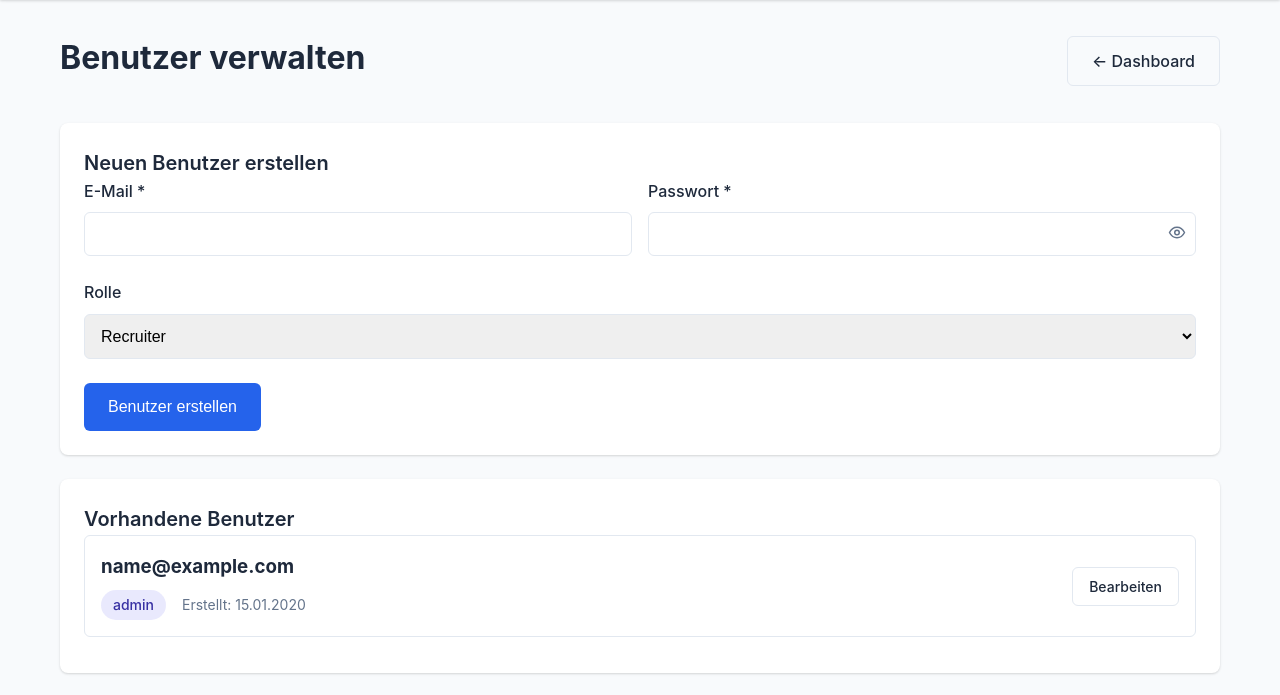
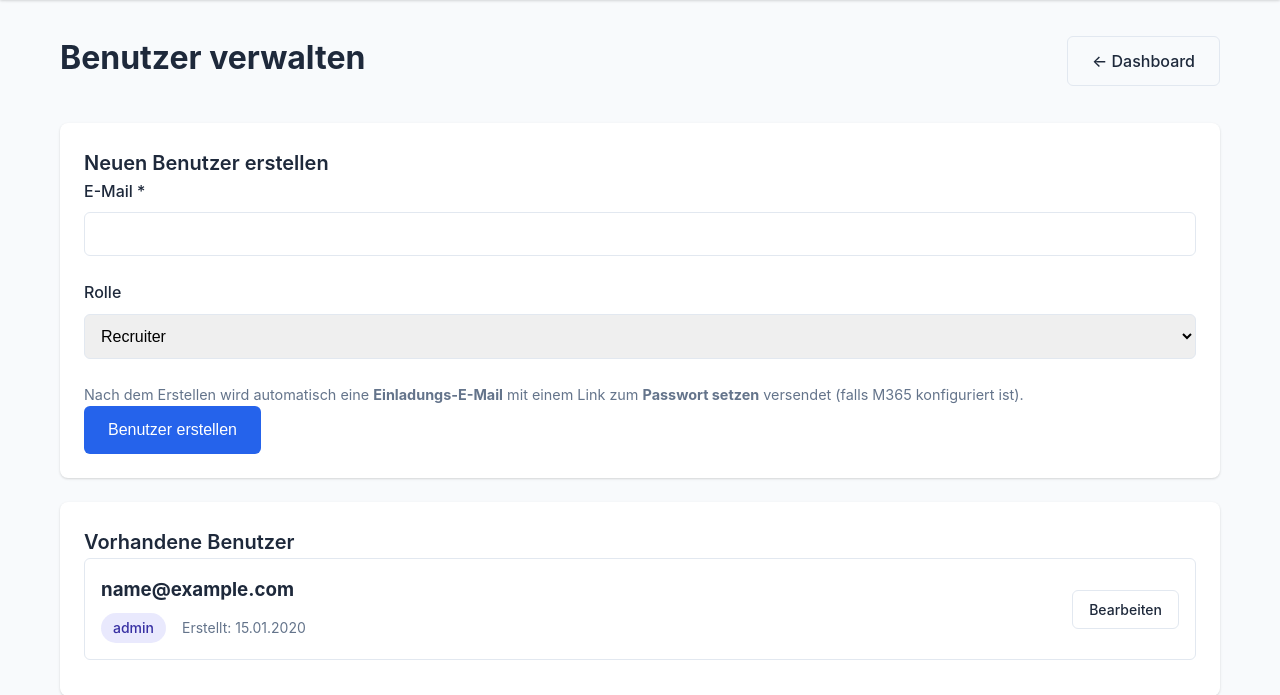
Before and after one commit to Neo-Lox/applicant-portal, a Flask app: page /admin/users in a window 1280 px wide. Shown: the part 75-770 px from the top of the page. Run offline with Flask 3, Linux system fonts and the light colour scheme; the visitor is signed in with stand-in values (Sample User, id 1); tables that the repository leaves empty hold one stand-in row (values such as "Sample post"); some libraries are stand-ins or nearby versions.

Commit message:
feat: invite email + enforce stronger password policy
- Send invitation email with set-password link when creating internal users

- Add admin action to resend invitation/set-password link

- Enforce password policy: 8+ chars, 1 uppercase, 1 special (reset + admin set)

- Update admin UI: create users via invitation (no manual password)

- Update reset password hint text

```diff
--- a/app/email.py
+++ b/app/email.py
@@ -460,6 +460,62 @@ def send_password_reset_email(*, to_email: str, reset_url: str) -> bool:
     if _send_graph_mail(to_email, subject, html):
         return True
     current_app.logger.info("Sending password reset to %s (stub)", to_email)
+    return False
+
+
+def send_user_invitation_email(*, to_email: str, set_password_url: str) -> bool:
+    """
+    Send an invitation email to internal users (recruiters/admins/viewers).
+
+    The email contains a one-time set-password link (implemented via the password reset flow).
+    """
+    subject = "Neo Lox GmbH – Applicant Portal – Einladung"
+    safe_url = _html.escape(str(set_password_url or ""), quote=True)
+    signature = _email_signature_html()
+    ttl_hours = int(current_app.config.get("PASSWORD_RESET_TTL_HOURS", 2) or 2)
+    html = f"""
+    <div style="display:none;max-height:0;overflow:hidden;opacity:0;color:transparent;">
+      Einladung – Konto erstellen – Passwort setzen.
+    </div>
+
+    <div style="font-family: -apple-system, BlinkMacSystemFont, 'Segoe UI', Roboto, Arial, sans-serif; background:#f1f5f9; padding:24px;">
+      <div style="max-width:720px; margin:0 auto; background:#ffffff; border:1px solid #e2e8f0; border-radius:14px; overflow:hidden;">
+        <div style="padding:18px 22px; background:#0f172a;">
+          <div style="font-size:14px; letter-spacing:0.06em; text-transform:uppercase; color:#cbd5e1;">Neo Lox GmbH</div>
+          <div style="font-size:20px; font-weight:750; color:#ffffff; margin-top:4px;">Einladung ins Applicant Portal</div>
+        </div>
+
+        <div style="padding:22px; color:#0f172a;">
+          <p style="margin:0 0 12px 0; font-size:16px;">Guten Tag,</p>
+          <p style="margin:0 0 14px 0; font-size:15px; line-height:1.5;">
+            Sie wurden eingeladen, das <strong>Neo Lox Applicant Portal</strong> zu nutzen.
+            Bitte setzen Sie jetzt Ihr Passwort, um sich anmelden zu können.
+          </p>
+          <p style="margin:0 0 14px 0;">
+            <a href="{safe_url}" style="display:inline-block; padding:11px 16px; background:#2563eb; color:#ffffff; text-decoration:none; border-radius:10px; font-weight:750;">
+              Passwort setzen
+            </a>
+          </p>
+          <p style="margin:0; color:#475569; font-size:13px; line-height:1.5;">
+            Falls der Button nicht funktioniert, öffnen Sie diesen Link:
+            <a href="{safe_url}" style="color:#2563eb;">{safe_url}</a>
+          </p>
+          <p style="margin:10px 0 0 0; color:#475569; font-size:13px; line-height:1.5;">
+            Der Link ist {ttl_hours} Stunden gültig.
+          </p>
+
+          {signature}
+        </div>
+
+        <div style="padding:14px 22px; background:#f8fafc; border-top:1px solid #e2e8f0; color:#64748b; font-size:12px; line-height:1.5;">
+          Diese Nachricht wurde automatisch erstellt. Bitte antworten Sie nicht auf diese E-Mail.
+        </div>
+      </div>
+    </div>
+    """
+    if _send_graph_mail(to_email, subject, html):
+        return True
+    current_app.logger.info("Sending invitation to %s (stub)", to_email)
     return False
 
 
--- a/app/routes/admin.py
+++ b/app/routes/admin.py
@@ -1,10 +1,11 @@
 from functools import wraps
+import secrets
 from datetime import date, datetime
 
 from flask import Blueprint, redirect, render_template, request, url_for
 
 from ..auth_utils import current_user, login_required
-from ..email import send_test_email
+from ..email import send_test_email, send_user_invitation_email
 from ..extensions import db
 from ..models import (
     Application,
@@ -19,6 +20,9 @@ from ..models import (
     workflow_step_fallback_users,
     AttachmentDocumentLink,
 )
+from ..password_policy import password_policy_error
+from ..security import issue_password_reset_token
+from ..url_utils import public_url_for
 
 
 def admin_required(view):
@@ -792,25 +796,35 @@ def create_user():
     from werkzeug.security import generate_password_hash
 
     email = (request.form.get("email") or "").strip().lower()
-    password = request.form.get("password") or ""
     role = request.form.get("role") or "recruiter"
     if role not in {"admin", "recruiter", "viewer"}:
         role = "recruiter"
 
-    if not email or not password:
-        return redirect(url_for("admin.users", error="Bitte E-Mail und Passwort angeben."))
+    if not email:
+        return redirect(url_for("admin.users", error="Bitte E-Mail angeben."))
 
     if User.query.filter_by(email=email).first():
         return redirect(url_for("admin.users", error="E-Mail ist bereits vergeben."))
 
+    # Create with a random temp password so the invited user MUST set a password via the email link.
+    temp_password = secrets.token_urlsafe(24)
     user = User(
         email=email,
-        password_hash=generate_password_hash(password),
+        password_hash=generate_password_hash(temp_password),
         role=role,
     )
     db.session.add(user)
     db.session.commit()
-    return redirect(url_for("admin.users", success="Benutzer erstellt."))
+
+    # Send invitation email (best-effort)
+    try:
+        token = issue_password_reset_token(user.id)
+        reset_url = public_url_for("auth.reset_password", token=token)
+        send_user_invitation_email(to_email=user.email, set_password_url=reset_url)
+    except Exception:
+        pass
+
+    return redirect(url_for("admin.users", success="Benutzer erstellt. Einladung wurde per E-Mail gesendet (falls E-Mail konfiguriert ist)."))
 
 
 def _user_delete_impact(user_id: int) -> dict[str, int]:
@@ -877,13 +891,33 @@ def save_user_edit(user_id: int):
     user_row.email = email
     user_row.role = role
     if new_pw:
-        if len(new_pw) < 6:
-            return redirect(url_for("admin.edit_user", user_id=user_id, error="Passwort ist zu kurz (min. 6 Zeichen)."))
+        policy_err = password_policy_error(new_pw)
+        if policy_err:
+            return redirect(url_for("admin.edit_user", user_id=user_id, error=policy_err))
         user_row.password_hash = generate_password_hash(new_pw)
 
     db.session.add(user_row)
     db.session.commit()
     return redirect(url_for("admin.edit_user", user_id=user_id, success="Benutzer gespeichert."))
+
+
+@admin.post("/users/<int:user_id>/invite")
+@admin_required
+def invite_user(user_id: int):
+    """Resend invitation / set-password email to an internal user (best-effort)."""
+    user_row = db.session.get(User, user_id)
+    if not user_row or not user_row.email:
+        return redirect(url_for("admin.users", error="Benutzer nicht gefunden."))
+
+    try:
+        token = issue_password_reset_token(user_row.id)
+        reset_url = public_url_for("auth.reset_password", token=token)
+        ok = send_user_invitation_email(to_email=user_row.email, set_password_url=reset_url)
+        if ok:
+            return redirect(url_for("admin.edit_user", user_id=user_id, success="Einladung / Passwort-Link wurde gesendet."))
+        return redirect(url_for("admin.edit_user", user_id=user_id, error="E-Mail konnte nicht gesendet werden. Bitte M365 Variablen prüfen (Logs)."))
+    except Exception:
+        return redirect(url_for("admin.edit_user", user_id=user_id, error="E-Mail konnte nicht gesendet werden. Bitte Logs prüfen."))
 
 
 @admin.post("/users/<int:user_id>/delete")
--- a/app/routes/auth.py
+++ b/app/routes/auth.py
@@ -5,6 +5,7 @@ from ..email import send_password_reset_email
 from ..extensions import limiter
 from ..extensions import db
 from ..models import User
+from ..password_policy import password_policy_error
 from ..security import issue_password_reset_token, lookup_password_reset_token, mark_password_reset_used
 from ..url_utils import public_url_for
 
@@ -73,12 +74,13 @@ def reset_password_post(token: str):
 
     new_pw = (request.form.get("password") or "").strip()
     new_pw2 = (request.form.get("password2") or "").strip()
-    if len(new_pw) < 8:
+    policy_err = password_policy_error(new_pw)
+    if policy_err:
         return (
             render_template(
                 "reset_password.html",
                 token=token,
-                error="Passwort muss mindestens 8 Zeichen lang sein.",
+                error=policy_err,
             ),
             400,
         )
--- a/app/templates/admin/users.html
+++ b/app/templates/admin/users.html
@@ -21,30 +21,6 @@
                 <label>E-Mail *</label>
                 <input name="email" type="email" required>
             </div>
-            <div class="form-group">
-                <label>Passwort *</label>
-                <div style="position: relative;">
-                    <input id="new-user-password" name="password" type="password" required style="padding-right: 2.5rem;">
-                    <button
-                        type="button"
-                        id="toggle-new-user-password"
-                        aria-label="Passwort anzeigen/verbergen"
-                        title="Passwort anzeigen/verbergen"
-                        style="position:absolute; right:0.6rem; top:50%; transform:translateY(-50%); background:transparent; border:0; padding:0; cursor:pointer; color:var(--text-secondary);"
-                    >
-                        <svg id="eye-open" xmlns="http://www.w3.org/2000/svg" width="18" height="18" viewBox="0 0 24 24" fill="none" stroke="currentColor" stroke-width="2" stroke-linecap="round" stroke-linejoin="round" aria-hidden="true">
-                            <path d="M2 12s3.5-7 10-7 10 7 10 7-3.5 7-10 7S2 12 2 12z"></path>
-                            <circle cx="12" cy="12" r="3"></circle>
-                        </svg>
-                        <svg id="eye-off" xmlns="http://www.w3.org/2000/svg" width="18" height="18" viewBox="0 0 24 24" fill="none" stroke="currentColor" stroke-width="2" stroke-linecap="round" stroke-linejoin="round" aria-hidden="true" style="display:none;">
-                            <path d="M17.94 17.94A10.94 10.94 0 0 1 12 19c-6.5 0-10-7-10-7a21.8 21.8 0 0 1 5.06-6.94"></path>
-                            <path d="M1 1l22 22"></path>
-                            <path d="M9.9 4.24A10.94 10.94 0 0 1 12 5c6.5 0 10 7 10 7a21.8 21.8 0 0 1-3.2 4.6"></path>
-                            <path d="M14.12 14.12a3 3 0 0 1-4.24-4.24"></path>
-                        </svg>
-                    </button>
-                </div>
-            </div>
         </div>
 
         <div class="form-group">
@@ -55,6 +31,11 @@
                 <option value="viewer">Viewer</option>
             </select>
         </div>
+
+        <p class="wf-help" style="margin-top: 0.25rem;">
+            Nach dem Erstellen wird automatisch eine <strong>Einladungs-E-Mail</strong> mit einem Link zum <strong>Passwort setzen</strong> versendet
+            (falls M365 konfiguriert ist).
+        </p>
 
         <button type="submit" class="btn btn-primary">Benutzer erstellen</button>
     </form>
@@ -88,28 +69,3 @@
     {% endif %}
 </div>
 {% endblock %}
-
-{% block scripts %}
-<script>
-  (function () {
-    const pw = document.getElementById('new-user-password');
-    const btn = document.getElementById('toggle-new-user-password');
-    const eyeOpen = document.getElementById('eye-open');
-    const eyeOff = document.getElementById('eye-off');
-    if (!pw || !btn || !eyeOpen || !eyeOff) return;
-
-    function sync() {
-      const visible = pw.type === 'text';
-      eyeOpen.style.display = visible ? 'none' : 'inline';
-      eyeOff.style.display = visible ? 'inline' : 'none';
-    }
-
-    btn.addEventListener('click', function () {
-      pw.type = (pw.type === 'password') ? 'text' : 'password';
-      sync();
-    });
-
-    sync();
-  })();
-</script>
-{% endblock %}
--- a/app/templates/reset_password.html
+++ b/app/templates/reset_password.html
@@ -26,7 +26,7 @@
                     <label for="password">Neues Passwort</label>
                     <input id="password" name="password" type="password" minlength="8" required autofocus>
                     <p style="margin-top:0.5rem; color: var(--text-secondary); font-size: 0.85rem;">
-                        Mindestens 8 Zeichen.
+                        Mindestens 8 Zeichen, 1 Großbuchstabe und 1 Sonderzeichen.
                     </p>
                 </div>
                 <div class="form-group">
```
Also changed, not shown: app/password_policy.py (added, +23 -0 lines), app/templates/admin/user_edit.html (+12 -1 lines).
